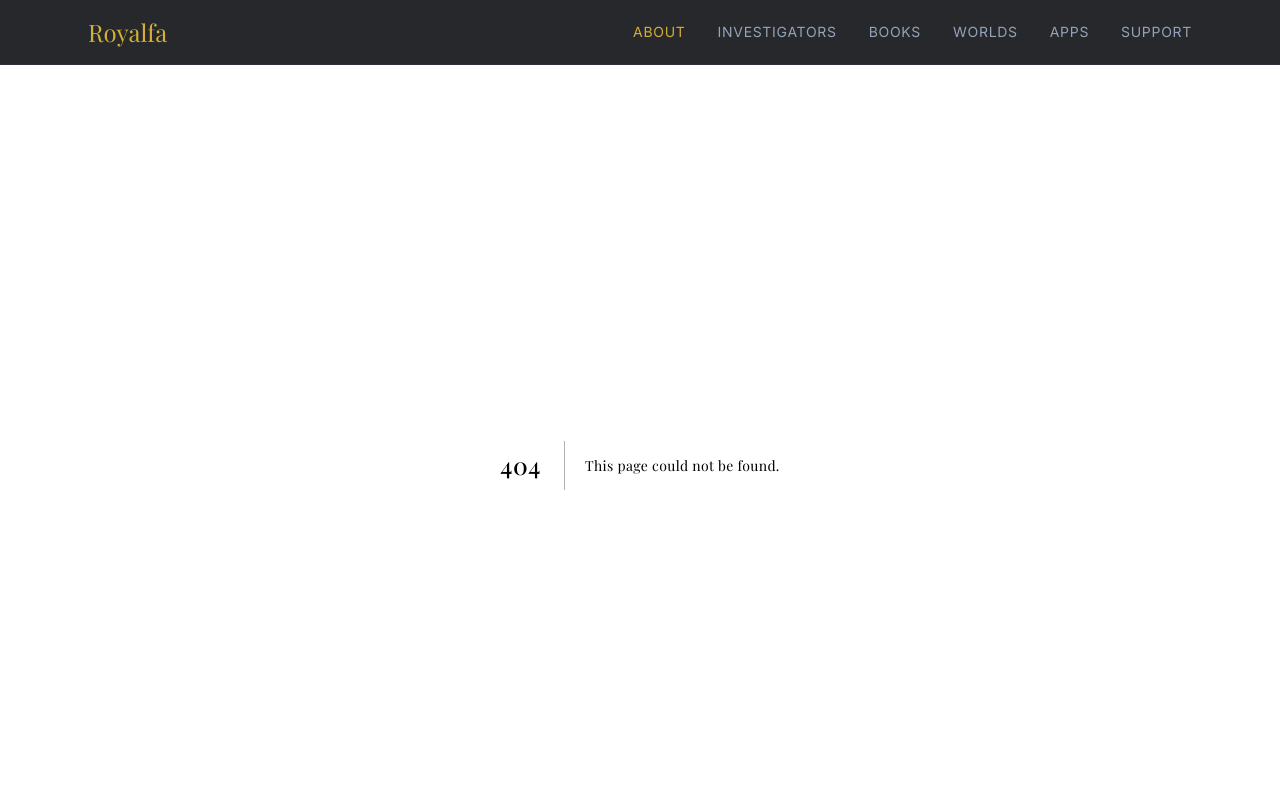
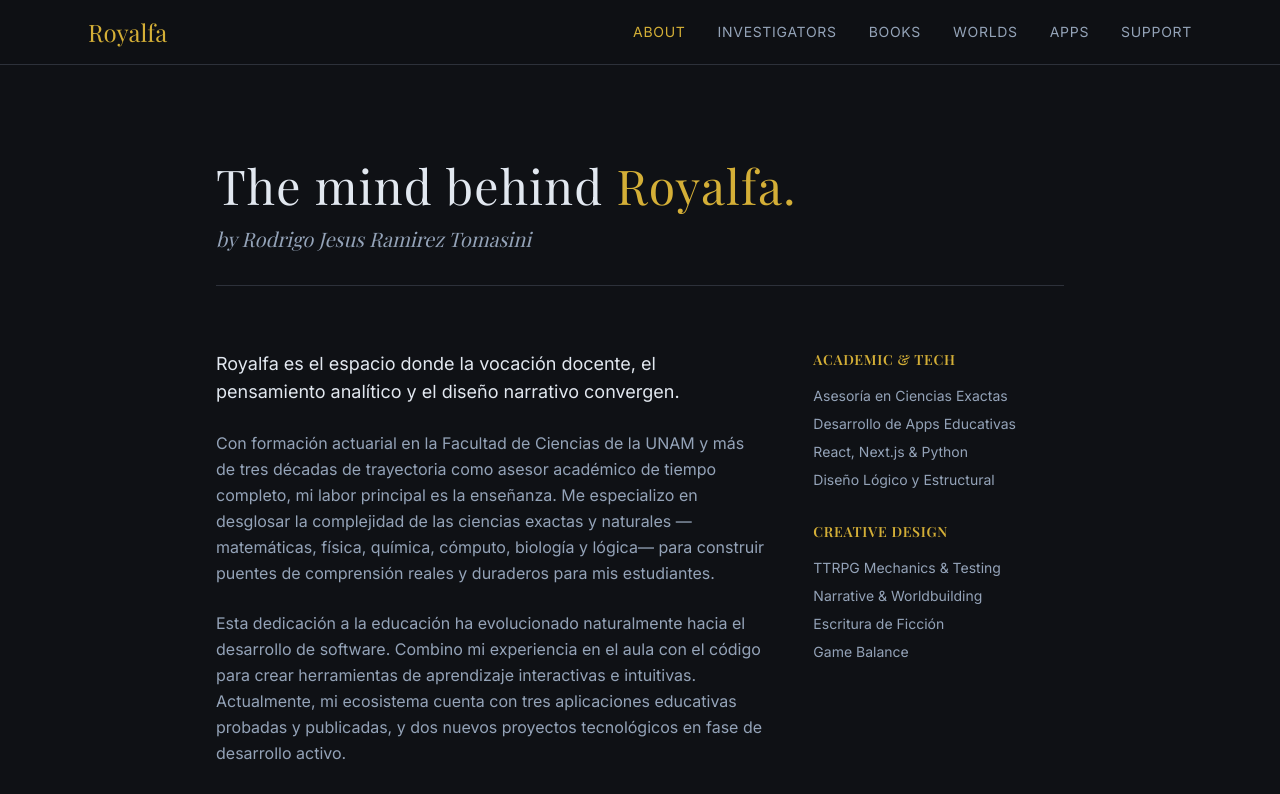
Before and after one commit to royalfa-Kr/royalfa-portfolio, a Next.js app: page /about in a window 1280 px wide. Before the commit this address had no page. Shown: the top 794 px of the page. Built offline with nearby package versions, Linux system fonts and the light colour scheme; a web font is replaced by a local one.

Commit message:
Agregando paginas de books, investigators y datos

```diff
--- /dev/null
+++ b/app/about/page.tsx
@@ -0,0 +1,54 @@
+export default function AboutPage() {
+  return (
+    <div className="max-w-4xl mx-auto px-6 py-12 md:py-24">
+      <header className="mb-16 border-b border-base-border pb-8">
+        <h1 className="text-4xl md:text-5xl font-serif text-text-main mb-4">
+          The mind behind <span className="text-accent-gold">Royalfa.</span>
+        </h1>
+        <p className="text-xl text-text-muted font-serif italic">
+          by Rodrigo Jesus Ramirez Tomasini
+        </p>
+      </header>
+
+      <div className="grid grid-cols-1 md:grid-cols-3 gap-12">
+        <div className="md:col-span-2 space-y-6 text-text-muted leading-relaxed">
+          <p className="text-lg text-text-main">
+            Royalfa es el espacio donde la vocación docente, el pensamiento analítico y el diseño narrativo convergen.
+          </p>
+          <p>
+            Con formación actuarial en la Facultad de Ciencias de la UNAM y más de tres décadas de trayectoria como asesor académico de tiempo completo, mi labor principal es la enseñanza. Me especializo en desglosar la complejidad de las ciencias exactas y naturales —matemáticas, física, química, cómputo, biología y lógica— para construir puentes de comprensión reales y duraderos para mis estudiantes.
+          </p>
+          <p>
+            Esta dedicación a la educación ha evolucionado naturalmente hacia el desarrollo de software. Combino mi experiencia en el aula con el código para crear herramientas de aprendizaje interactivas e intuitivas. Actualmente, mi ecosistema cuenta con tres aplicaciones educativas probadas y publicadas, y dos nuevos proyectos tecnológicos en fase de desarrollo activo.
+          </p>
+          <p>
+            Al mismo tiempo, la mente analítica necesita un lienzo creativo. El rigor que aplico al enseñar matemáticas o estructurar una base de datos es el mismo que utilizo para equilibrar mecánicas en Arkham Horror LCG, escribir antologías de ficción o diseñar el worldbuilding de escenarios fantásticos. Al final, ya sea en un aula, en una aplicación o en un juego de rol, el objetivo siempre es construir sistemas robustos que dejen huella.
+          </p>
+        </div>
+
+        {/* Columna de skills / intereses */}
+        <div className="space-y-8">
+          <div>
+            <h3 className="text-sm uppercase tracking-wider text-accent-gold font-semibold mb-4">Academic & Tech</h3>
+            <ul className="space-y-2 text-sm text-text-muted">
+              <li>Asesoría en Ciencias Exactas</li>
+              <li>Desarrollo de Apps Educativas</li>
+              <li>React, Next.js & Python</li>
+              <li>Diseño Lógico y Estructural</li>
+            </ul>
+          </div>
+
+          <div>
+            <h3 className="text-sm uppercase tracking-wider text-accent-gold font-semibold mb-4">Creative Design</h3>
+            <ul className="space-y-2 text-sm text-text-muted">
+              <li>TTRPG Mechanics & Testing</li>
+              <li>Narrative & Worldbuilding</li>
+              <li>Escritura de Ficción</li>
+              <li>Game Balance</li>
+            </ul>
+          </div>
+        </div>
+      </div>
+    </div>
+  );
+}
```
